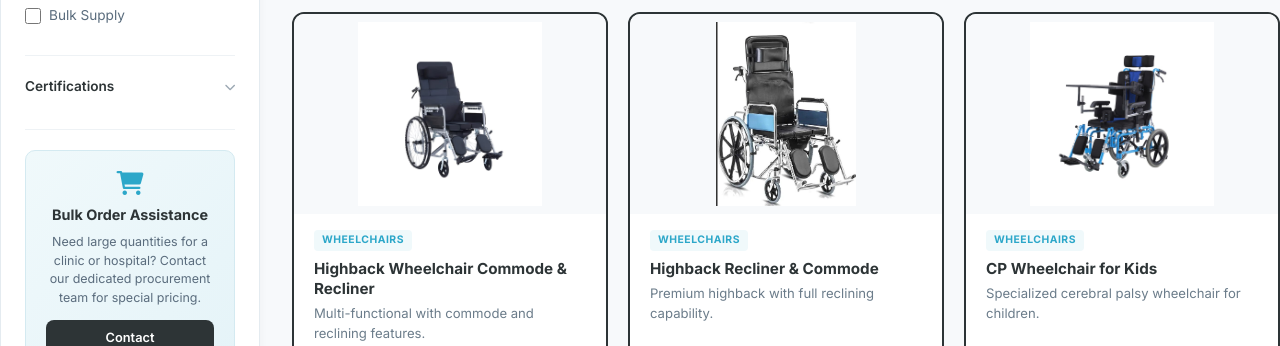
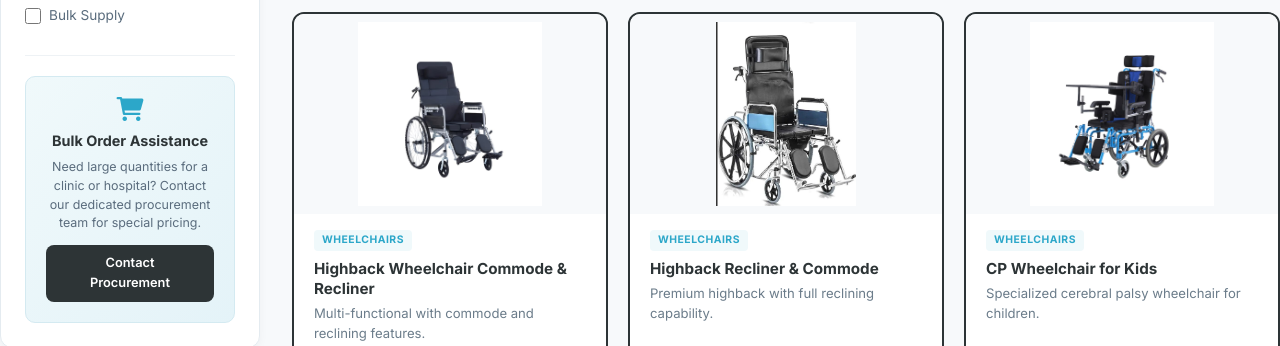
Before and after one commit to mukoe2020/ubuntu-supply-solutions, a website: page public/products.html in a window 1280 px wide. Shown: the part 984-1330 px from the top of the page. Drawn offline with Linux system fonts and the light colour scheme.

Commit message:
Update about page with profile download link and remove certifications filter from products page

```diff
--- a/public/products.html
+++ b/public/products.html
@@ -86,10 +86,6 @@
                         <h4 class="filter-heading">Availability <i class="fas fa-chevron-down"></i></h4>
                         <label class="filter-checkbox"><input type="checkbox" checked> In Stock Only</label>
                         <label class="filter-checkbox"><input type="checkbox"> Bulk Supply</label>
-                    </div>
-
-                    <div class="filter-group">
-                        <h4 class="filter-heading">Certifications <i class="fas fa-chevron-down"></i></h4>
                     </div>
 
                     <div class="sidebar-cta">
```
Also changed, not shown: public/about.html (+1 -1 lines), 1 other file.
